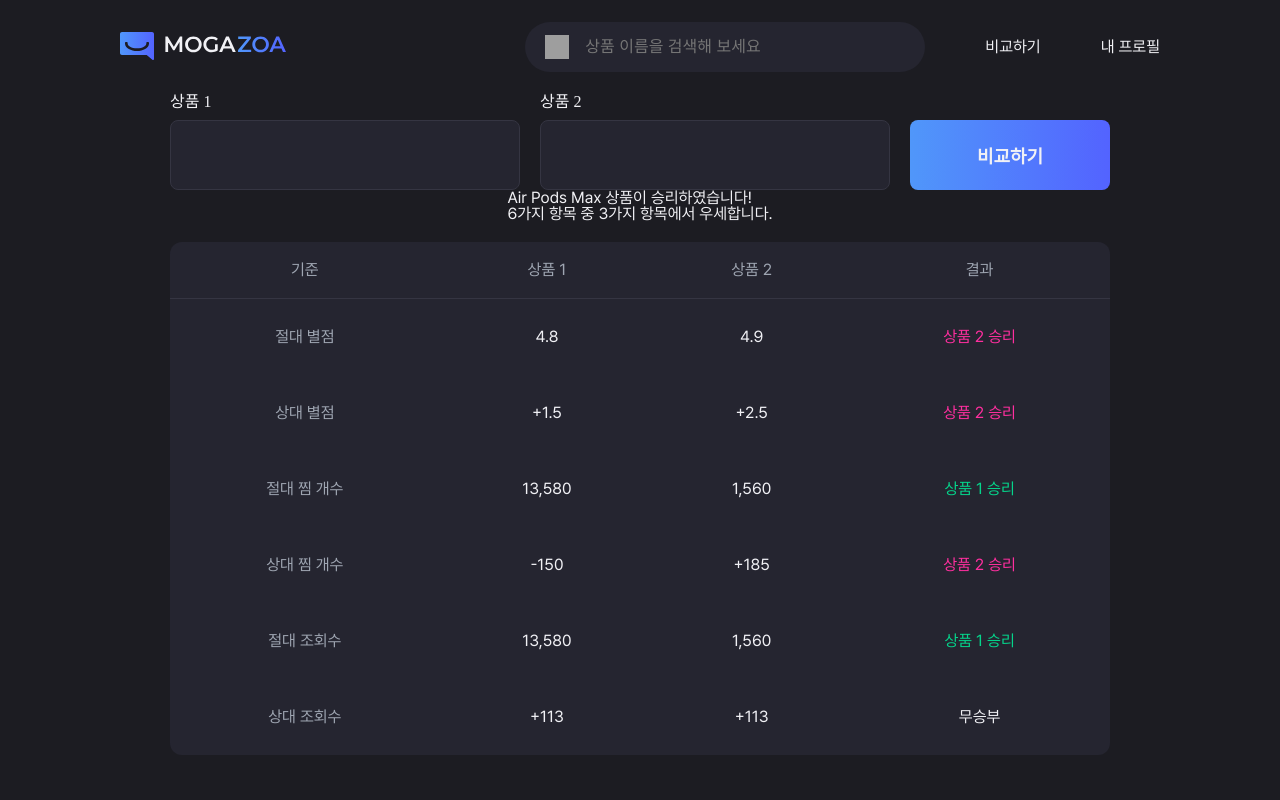
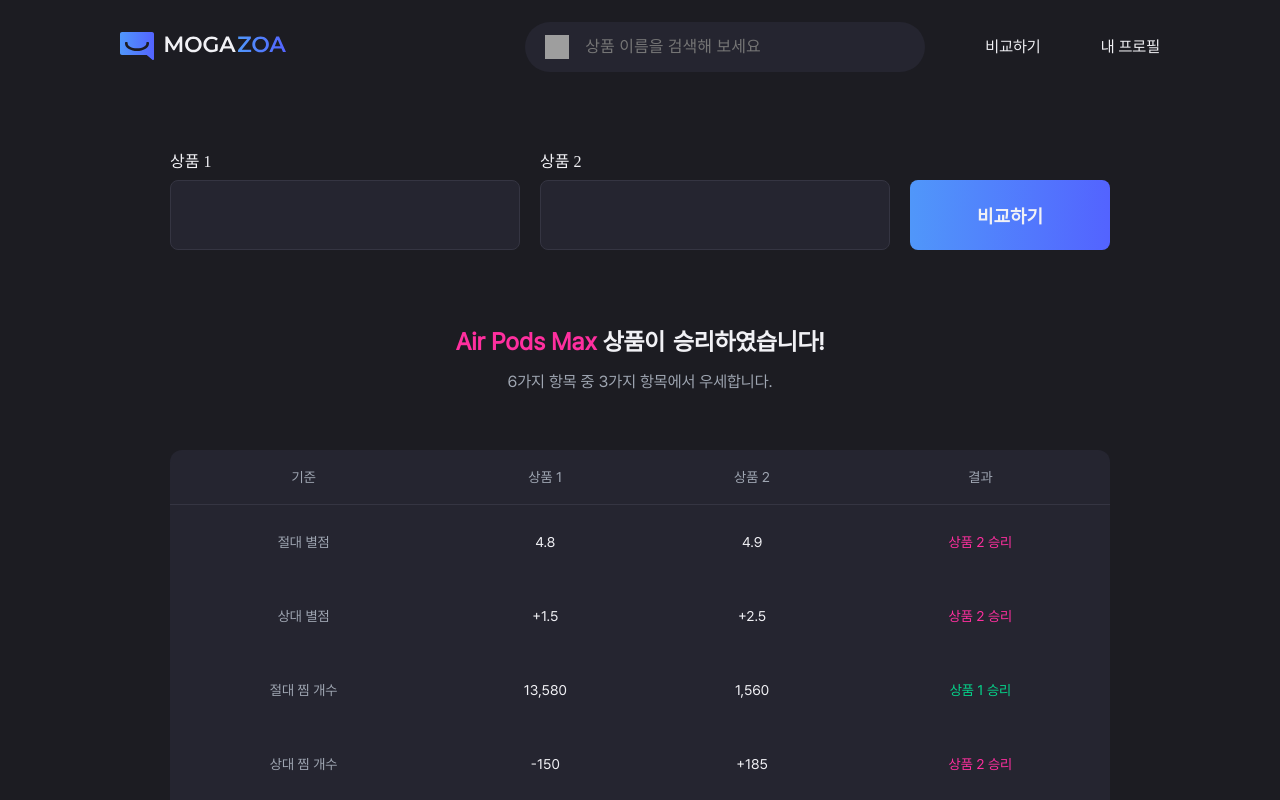
Before and after one commit to yeeZinu/mogazoa, a Next.js app: page /compare in a window 1280 px wide. Both pictures are taken after a click on the button "비교하기". Shown: the top 800 px of the page. Built offline with nearby package versions, Linux system fonts and the light colour scheme; grey boxes are pictures that could not be loaded.

Commit message:
[#28] feat: media 적용

```diff
--- a/src/app/compare/compare.module.scss
+++ b/src/app/compare/compare.module.scss
@@ -2,9 +2,10 @@
 @import "@/styles/_media";
 
 .background {
-  position: fixed;
+  position: relative;
   width: 100%;
   height: 100%;
+  padding-bottom: 100px;
   background-color: $bg-black-100;
 }
 
@@ -13,17 +14,18 @@
   gap: 20px;
   align-items: end;
   justify-content: center;
+  padding-top: 60px;
 
   // margin-top: 60px;
   @include respond-to(tablet) {
-    margin-top: 40px;
+    padding-top: 40px;
   }
 
   @include respond-to(mobile) {
     flex-direction: column;
     gap: 30px;
     align-items: center;
-    margin-top: 30px;
+    padding-top: 30px;
   }
 }
 
@@ -100,13 +102,50 @@
   color: $white-100;
 }
 
+.resultBox {
+  margin-top: 80px;
+  margin-bottom: 40px;
+  text-align: center;
+}
+
+.result {
+  display: flex;
+  gap: 8px;
+  margin-bottom: 20px;
+  font-size: 24px;
+  font-weight: 600;
+
+  @include respond-to(tablet) {
+    flex-direction: column;
+  }
+}
+
+.colorText {
+  color: $pink-100;
+}
+
+.reason {
+  font-size: 16px;
+  font-weight: 400;
+  color: $gray-100;
+}
+
 .table {
   width: 940px;
   margin: 20px 0;
-  font-size: 1em;
+  font-size: 14px;
   text-align: left;
   background-color: $black-200;
   border-radius: 12px;
+
+  @include respond-to(tablet) {
+    width: 684px;
+  }
+
+  @include respond-to(mobile) {
+    width: 335px;
+    font-size: 12px;
+  }
 }
 
 .trHead {
@@ -121,11 +160,19 @@
 .th {
   padding: 20px;
   text-align: center;
+
+  @include respond-to(mobile) {
+    padding: 15px;
+  }
 }
 
 .td {
   padding: 30px;
   text-align: center;
+
+  @include respond-to(mobile) {
+    padding: 15px;
+  }
 }
 
 .winner {
--- a/src/app/compare/page.tsx
+++ b/src/app/compare/page.tsx
@@ -33,9 +33,14 @@ function ComparePage() {
       </div>
       {compare && (
         <div className={styles.compare}>
-          <div>
-            <div>Air Pods Max 상품이 승리하였습니다!</div>
-            <div>6가지 항목 중 3가지 항목에서 우세합니다.</div>
+          <div className={styles.resultBox}>
+            <div className={styles.result}>
+              <div>
+                <span className={styles.colorText}>Air Pods Max</span> 상품이
+              </div>
+              <div>승리하였습니다!</div>
+            </div>
+            <div className={styles.reason}>6가지 항목 중 3가지 항목에서 우세합니다.</div>
           </div>
           <table className={styles.table}>
             <thead>
```
